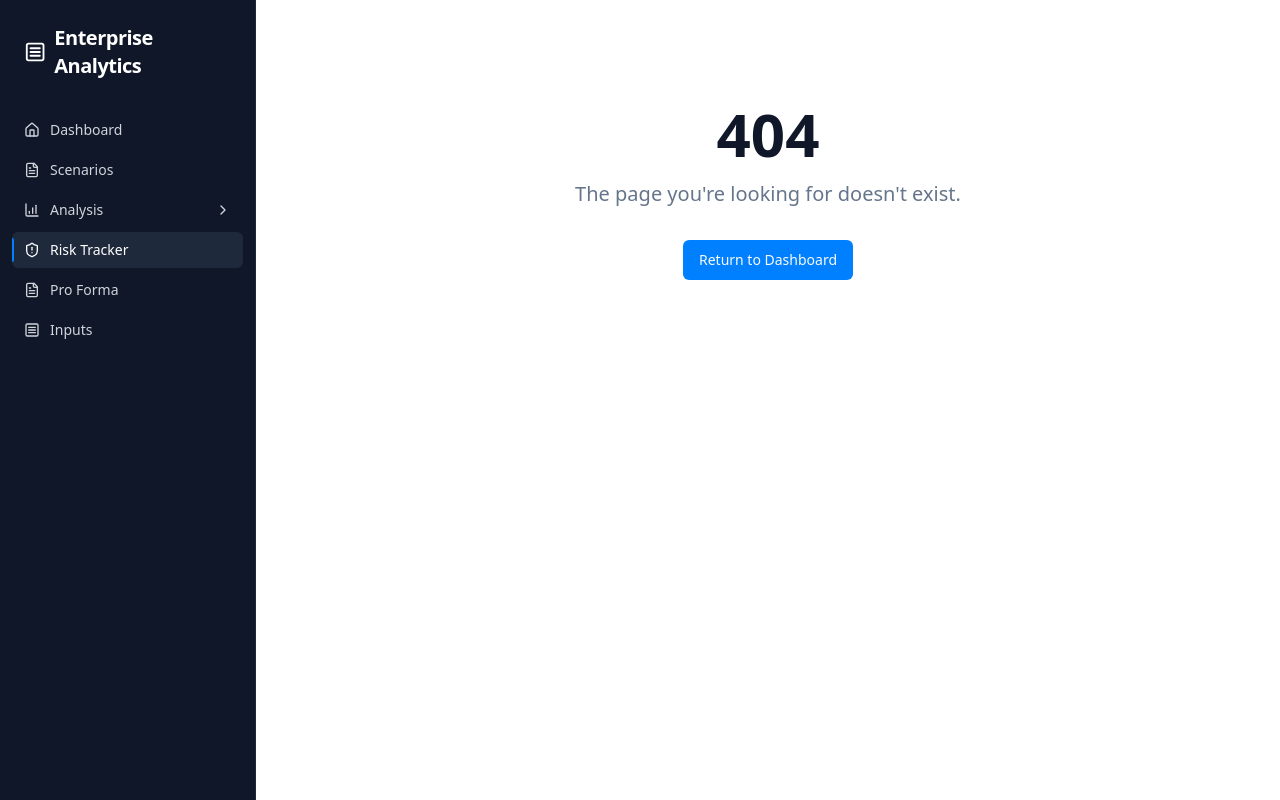
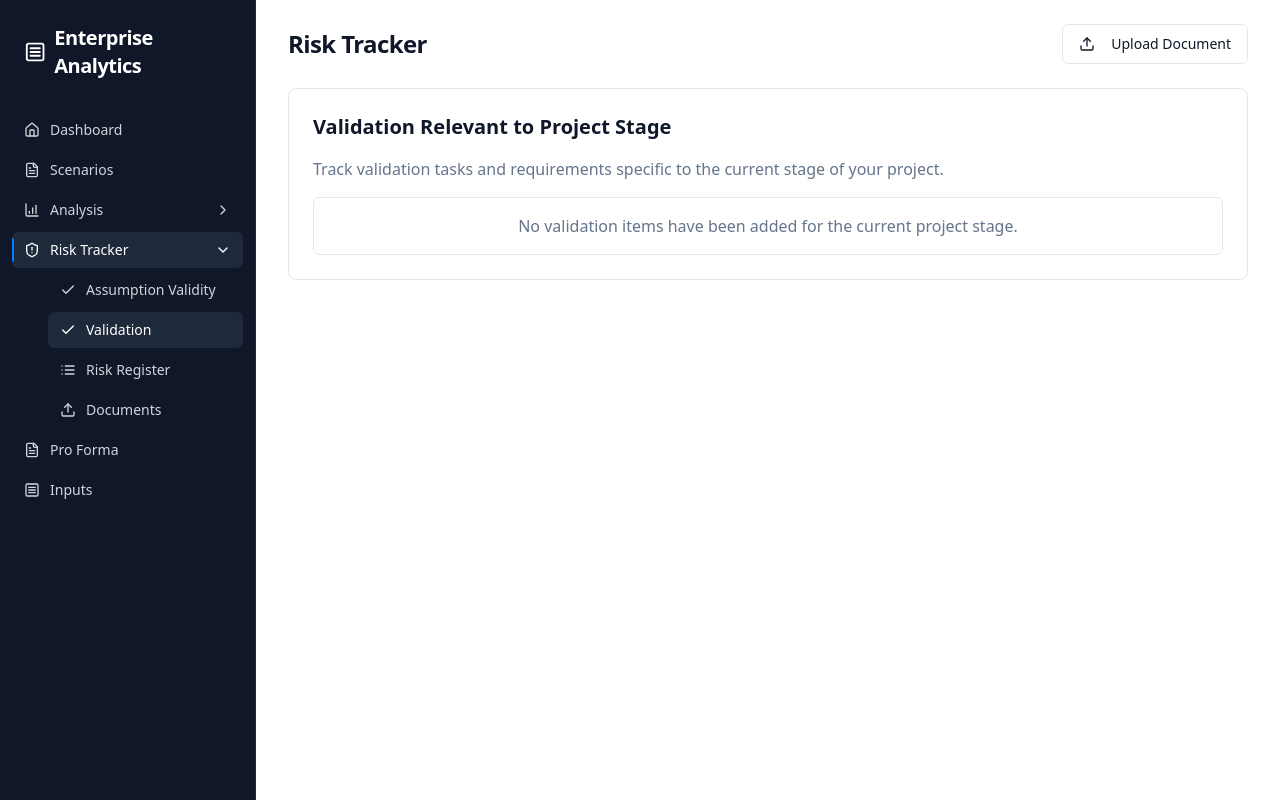
Before and after one commit to karan-raikundalia/al-app-v1-windsurf, a React (Vite) app: page /risk-tracker/validation in a window 1280 px wide. Before the commit this address had no page. Built offline with nearby package versions, Linux system fonts and the light colour scheme.

Commit message:
Refactor Risk Tracker tabs
Changes the tabs in the Risk Tracker page to sub-tabs within the left sidebar.

```diff
--- a/src/App.tsx
+++ b/src/App.tsx
@@ -21,7 +21,13 @@ const App = () => (
         <Routes>
           <Route path="/" element={<Index />} />
           <Route path="/analysis/sensitivity" element={<Index />} />
-          <Route path="/risk-tracker" element={<RiskTracker />} />
+
+          {/* Risk Tracker Routes */}
+          <Route path="/risk-tracker" element={<Navigate to="/risk-tracker/assumption-validity" replace />} />
+          <Route path="/risk-tracker/assumption-validity" element={<RiskTracker defaultTab="assumption-validity" />} />
+          <Route path="/risk-tracker/validation" element={<RiskTracker defaultTab="validation" />} />
+          <Route path="/risk-tracker/risk-register" element={<RiskTracker defaultTab="risk-register" />} />
+          <Route path="/risk-tracker/documents" element={<RiskTracker defaultTab="documents" />} />
 
           {/* Placeholder routes for other sections */}
           <Route
--- a/src/components/layout/Sidebar.tsx
+++ b/src/components/layout/Sidebar.tsx
@@ -9,7 +9,10 @@ import {
   Home,
   MenuSquare,
   Sliders,
-  ShieldAlert
+  ShieldAlert,
+  Check,
+  List,
+  Upload
 } from "lucide-react";
 import { cn } from "@/lib/utils";
 
@@ -17,6 +20,9 @@ export function Sidebar() {
   const location = useLocation();
   const [isAnalysisOpen, setIsAnalysisOpen] = useState(
     location.pathname.includes("/analysis")
+  );
+  const [isRiskTrackerOpen, setIsRiskTrackerOpen] = useState(
+    location.pathname.includes("/risk-tracker")
   );
 
   return (
@@ -85,13 +91,58 @@ export function Sidebar() {
           </li>
 
           <li>
-            <NavLink
-              to="/risk-tracker"
-              className={({ isActive }) => cn("nav-link", isActive && "active")}
-            >
-              <ShieldAlert className="h-4 w-4" />
-              <span>Risk Tracker</span>
-            </NavLink>
+            <div className="flex flex-col">
+              <button
+                onClick={() => setIsRiskTrackerOpen(!isRiskTrackerOpen)}
+                className={cn(
+                  "nav-link justify-between group",
+                  location.pathname.includes("/risk-tracker") && "active"
+                )}
+              >
+                <div className="flex items-center gap-2.5">
+                  <ShieldAlert className="h-4 w-4" />
+                  <span>Risk Tracker</span>
+                </div>
+                {isRiskTrackerOpen ? (
+                  <ChevronDown className="h-4 w-4 transition-transform" />
+                ) : (
+                  <ChevronRight className="h-4 w-4 transition-transform" />
+                )}
+              </button>
+
+              {isRiskTrackerOpen && (
+                <div className="mt-1 pl-2 space-y-1 animate-slide-in">
+                  <NavLink
+                    to="/risk-tracker/assumption-validity"
+                    className={({ isActive }) => cn("sub-nav-link", isActive && "active")}
+                  >
+                    <Check className="h-4 w-4" />
+                    <span>Assumption Validity</span>
+                  </NavLink>
+                  <NavLink
+                    to="/risk-tracker/validation"
+                    className={({ isActive }) => cn("sub-nav-link", isActive && "active")}
+                  >
+                    <Check className="h-4 w-4" />
+                    <span>Validation</span>
+                  </NavLink>
+                  <NavLink
+                    to="/risk-tracker/risk-register"
+                    className={({ isActive }) => cn("sub-nav-link", isActive && "active")}
+                  >
+                    <List className="h-4 w-4" />
+                    <span>Risk Register</span>
+                  </NavLink>
+                  <NavLink
+                    to="/risk-tracker/documents"
+                    className={({ isActive }) => cn("sub-nav-link", isActive && "active")}
+                  >
+                    <Upload className="h-4 w-4" />
+                    <span>Documents</span>
+                  </NavLink>
+                </div>
+              )}
+            </div>
           </li>
 
           <li>
--- a/src/pages/RiskTracker.tsx
+++ b/src/pages/RiskTracker.tsx
@@ -1,14 +1,18 @@
 
-import { useState } from "react";
+import { useEffect } from "react";
+import { useNavigate } from "react-router-dom";
 import { AppLayout } from "@/components/layout/AppLayout";
 import { Button } from "@/components/ui/button";
-import { Tabs, TabsContent, TabsList, TabsTrigger } from "@/components/ui/tabs";
-import { Check, Upload, List, FileText } from "lucide-react";
+import { Upload } from "lucide-react";
 import { useToast } from "@/hooks/use-toast";
 
-const RiskTracker = () => {
+interface RiskTrackerProps {
+  defaultTab?: "assumption-validity" | "validation" | "risk-register" | "documents";
+}
+
+const RiskTracker = ({ defaultTab = "assumption-validity" }: RiskTrackerProps) => {
   const { toast } = useToast();
-  const [activeTab, setActiveTab] = useState("assumption-validity");
+  const navigate = useNavigate();
 
   const handleFileUpload = (e: React.ChangeEvent<HTMLInputElement>) => {
     if (e.target.files && e.target.files.length > 0) {
@@ -16,6 +20,71 @@ const RiskTracker = () => {
         title: "Document uploaded",
         description: `Successfully uploaded ${e.target.files[0].name}`,
       });
+    }
+  };
+
+  const renderContent = () => {
+    switch (defaultTab) {
+      case "assumption-validity":
+        return (
+          <div className="space-y-4">
+            <h2 className="text-xl font-semibold">Assumption Validity</h2>
+            <p className="text-muted-foreground">
+              Track and validate key project assumptions. Identify risks associated with invalid assumptions.
+            </p>
+
+            <div className="border rounded-md p-4 mt-4">
+              <p className="text-center text-muted-foreground">
+                No assumptions have been added yet. Add assumptions to track their validity.
+              </p>
+            </div>
+          </div>
+        );
+      case "validation":
+        return (
+          <div className="space-y-4">
+            <h2 className="text-xl font-semibold">Validation Relevant to Project Stage</h2>
+            <p className="text-muted-foreground">
+              Track validation tasks and requirements specific to the current stage of your project.
+            </p>
+
+            <div className="border rounded-md p-4 mt-4">
+              <p className="text-center text-muted-foreground">
+                No validation items have been added for the current project stage.
+              </p>
+            </div>
+          </div>
+        );
+      case "risk-register":
+        return (
+          <div className="space-y-4">
+            <h2 className="text-xl font-semibold">Risk Register</h2>
+            <p className="text-muted-foreground">
+              Maintain a comprehensive register of project risks, including their probability, impact, and mitigation strategies.
+            </p>
+
+            <div className="border rounded-md p-4 mt-4">
+              <p className="text-center text-muted-foreground">
+                No risks have been added to the register yet.
+              </p>
+            </div>
+          </div>
+        );
+      case "documents":
+        return (
+          <div className="space-y-4">
+            <h2 className="text-xl font-semibold">Contract & Document Analysis</h2>
+            <p className="text-muted-foreground">
+              Upload and analyze contracts and documents to identify risk provisions and key clauses.
+            </p>
+
+            <div className="border rounded-md p-4 mt-4">
+              <p className="text-center text-muted-foreground">
+                No documents have been uploaded for analysis.
+              </p>
+            </div>
+          </div>
+        );
     }
   };
 
@@ -37,87 +106,9 @@ const RiskTracker = () => {
           </Button>
         </div>
 
-        <Tabs defaultValue="assumption-validity" className="w-full"
-          onValueChange={setActiveTab}>
-          <TabsList className="grid grid-cols-4 w-full">
-            <TabsTrigger value="assumption-validity" className="flex items-center gap-2">
-              <Check className="h-4 w-4" />
-              <span>Assumption Validity</span>
-            </TabsTrigger>
-            <TabsTrigger value="validation" className="flex items-center gap-2">
-              <Check className="h-4 w-4" />
-              <span>Validation</span>
-            </TabsTrigger>
-            <TabsTrigger value="risk-register" className="flex items-center gap-2">
-              <List className="h-4 w-4" />
-              <span>Risk Register</span>
-            </TabsTrigger>
-            <TabsTrigger value="documents" className="flex items-center gap-2">
-              <FileText className="h-4 w-4" />
-              <span>Documents</span>
-            </TabsTrigger>
-          </TabsList>
-
-          <TabsContent value="assumption-validity" className="border rounded-lg p-6 animate-fade-in mt-4">
-            <div className="space-y-4">
-              <h2 className="text-xl font-semibold">Assumption Validity</h2>
-              <p className="text-muted-foreground">
-                Track and validate key project assumptions. Identify risks associated with invalid assumptions.
-              </p>
-
-              <div className="border rounded-md p-4 mt-4">
-                <p className="text-center text-muted-foreground">
-                  No assumptions have been added yet. Add assumptions to track their validity.
-                </p>
-              </div>
-            </div>
-          </TabsContent>
-
-          <TabsContent value="validation" className="border rounded-lg p-6 animate-fade-in mt-4">
-            <div className="space-y-4">
-              <h2 className="text-xl font-semibold">Validation Relevant to Project Stage</h2>
-              <p className="text-muted-foreground">
-                Track validation tasks and requirements specific to the current stage of your project.
-              </p>
-
-              <div className="border rounded-md p-4 mt-4">
-                <p className="text-center text-muted-foreground">
-                  No validation items have been added for the current project stage.
-                </p>
-              </div>
-            </div>
-          </TabsContent>
-
-          <TabsContent value="risk-register" className="border rounded-lg p-6 animate-fade-in mt-4">
-            <div className="space-y-4">
-              <h2 className="text-xl font-semibold">Risk Register</h2>
-              <p className="text-muted-foreground">
-                Maintain a comprehensive register of project risks, including their probability, impact, and mitigation strategies.
-              </p>
-
-              <div className="border rounded-md p-4 mt-4">
-                <p className="text-center text-muted-foreground">
-                  No risks have been added to the register yet.
-                </p>
-              </div>
-            </div>
-          </TabsContent>
-
-          <TabsContent value="documents" className="border rounded-lg p-6 animate-fade-in mt-4">
-            <div className="space-y-4">
-              <h2 className="text-xl font-semibold">Contract & Document Analysis</h2>
-              <p className="text-muted-foreground">
-                Upload and analyze contracts and documents to identify risk provisions and key clauses.
-              </p>
-
-              <div className="border rounded-md p-4 mt-4">
-                <p className="text-center text-muted-foreground">
-                  No documents have been uploaded for analysis.
-                </p>
-              </div>
-            </div>
-          </TabsContent>
-        </Tabs>
+        <div className="border rounded-lg p-6 animate-fade-in">
+          {renderContent()}
+        </div>
       </div>
     </AppLayout>
   );
```
